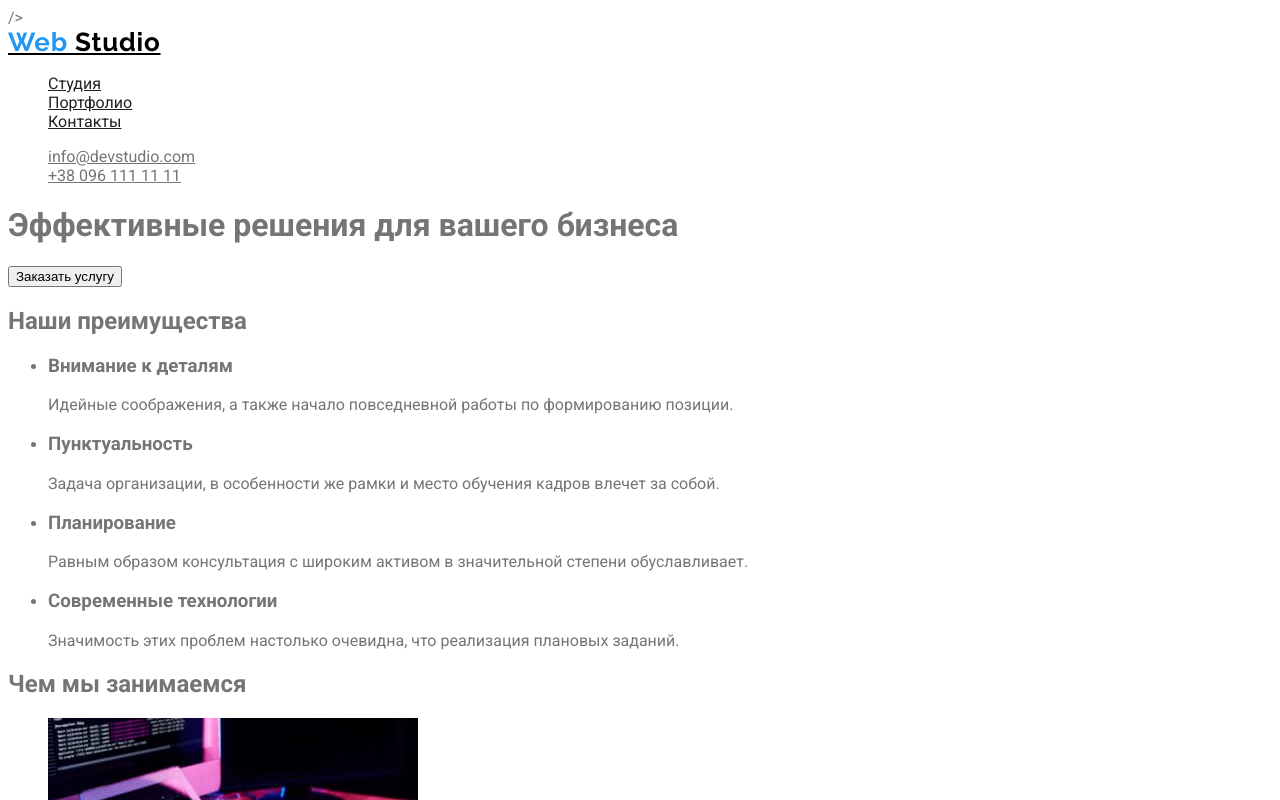
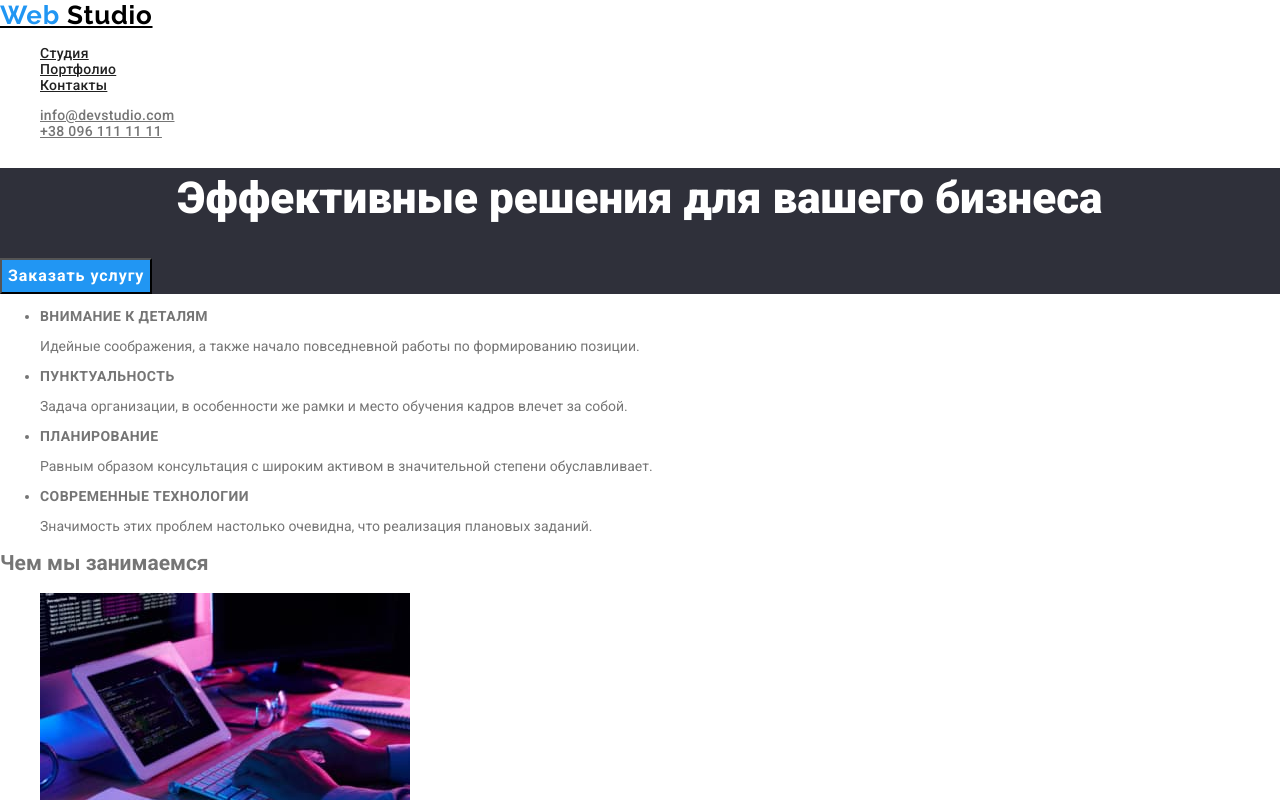
Before and after one commit to OrlyanSKY/goit-markup-hw-02, a plain HTML site: page index.html in a window 1280 px wide. Shown: the top 800 px of the page. Drawn offline with Linux system fonts and the light colour scheme.

Commit message:
Добавляет стили секции Hero

```diff
--- a/css/style.css
+++ b/css/style.css
@@ -7,6 +7,7 @@
 :root {
     --main-text-color: #757575;
     --accent-text-color: #2196F3;
+    --background-color-hero: #2F303A;
     --title-text-color: #212121;
     --white-color: #FFFFFF;
     --black-color: #000000;
@@ -17,6 +18,8 @@ body {
     color: #757575;
     font-family: 'Roboto',
     sans-serif;
+    font-size: 14px;
+    margin: 0;
 }
 /* обнуляет оформление для ul */
 .link {
@@ -24,22 +27,26 @@ body {
 }
                 /* Header */
 /* Лого  */
+.blue-logo {
+    color: var(--accent-text-color);
+}
 .logo {
     color: var(--black-color);
-    font-family: 'Raleway',
-    sans-serif;
+    font-family: 'Raleway';
     font-style: normal;
     font-weight: 700;
     font-size: 26px;
     line-height: 31px;
     letter-spacing: 0.03em;
 }
-.blue-logo {
-    color: var(--accent-text-color);
-}
+
 /* Навигация */
 .site-nav a {
     color: var(--title-text-color);
+    font-weight: 500;
+    font-size: 14px;
+    line-height: 16px;
+    letter-spacing: 0.02em;
 }
 .site-nav a:hover,
 .site-nav a:focus {
@@ -49,8 +56,58 @@ body {
 /* Контакты */
 .contacts a {
     color: var(--main-text-color);
+    font-style: normal;
+    font-weight: 500;
+    line-height: 16px;
+    letter-spacing: 0.02em;
 }
 .contacts a:hover,
 .contacts a:focus {
     color: var(--accent-text-color);
 }
+
+/* секция Hero */
+
+.hero {
+    background-color: var(--background-color-hero);
+}
+.hero-title {
+    color: var(--white-color);
+    font-weight: 900;
+    font-size: 44px;
+    line-height: 60px;
+    text-align: center;
+}
+.hero-button {
+    color: var(--white-color);
+    background-color: var(--accent-text-color);
+    font-family: 'Roboto';
+    font-style: normal;
+    font-weight: 700;
+    font-size: 16px;
+    line-height: 30px;
+    display: flex;
+    align-items: center;
+    text-align: center;
+    letter-spacing: 0.06em;
+
+
+}
+
+/* наши преимущества */
+
+/* типа "скрыл" логический заголовок */
+.advantages-title {
+    position: absolute;
+    visibility: hidden;
+}
+.advantages-list h3 {
+    color: var(--title-text-color)
+    font-family: 'Roboto';
+    font-style: normal;
+    font-weight: 700;
+    font-size: 14px;
+    line-height: 16px;
+    letter-spacing: 0.03em;
+    text-transform: uppercase;
+}
--- a/index.html
+++ b/index.html
@@ -4,23 +4,22 @@
 		<meta charset="UTF-8" />
 		<meta http-equiv="X-UA-Compatible" content="IE=edge" />
 		<meta name="viewport" content="width=device-width, initial-scale=1.0" />
+		<title>Document</title>
 		<link rel="preconnect" href="https://fonts.googleapis.com" />
 		<link rel="preconnect" href="https://fonts.gstatic.com" crossorigin />
 		<link
 			href="https://fonts.googleapis.com/css2?family=Raleway:wght@700&family=Roboto:wght@400;500;700;900&display=swap"
 			rel="stylesheet"
 		/>
-		<title>Document</title>
 		<link rel="stylesheet" href="./css/style.css" />
-		/>
 	</head>
 	<body>
 		<header>
-			<a class="logo" href="./index.html">
-				<span class="blue-logo">Web</span>
-				Studio
-			</a>
 			<nav>
+				<a class="logo" href="./index.html">
+					<span class="blue-logo">Web</span>
+					Studio
+				</a>
 				<ul class="site-nav link">
 					<li>
 						<a href="">Студия</a>
@@ -40,14 +39,14 @@
 		</header>
 		<main>
 			<!-- hero section -->
-			<div>
-				<h1>Эффективные решения для вашего бизнеса</h1>
-				<button type="button">Заказать услугу</button>
+			<div class="hero">
+				<h1 class="hero-title">Эффективные решения для вашего бизнеса</h1>
+				<button class="hero-button" type="button">Заказать услугу</button>
 			</div>
 			<!-- Наши преимущества (скрыть заголовок в css!)-->
-			<section>
-				<h2>Наши преимущества</h2>
-				<ul>
+			<section class="advantages">
+				<h2 class="advantages-title">Наши преимущества</h2>
+				<ul class="advantages-list">
 					<li>
 						<h3>Внимание к деталям</h3>
 						<p>Идейные соображения, а также начало повседневной работы по формированию позиции.</p>
```
Also changed, not shown: portfolio.html (+7 -0 lines).
